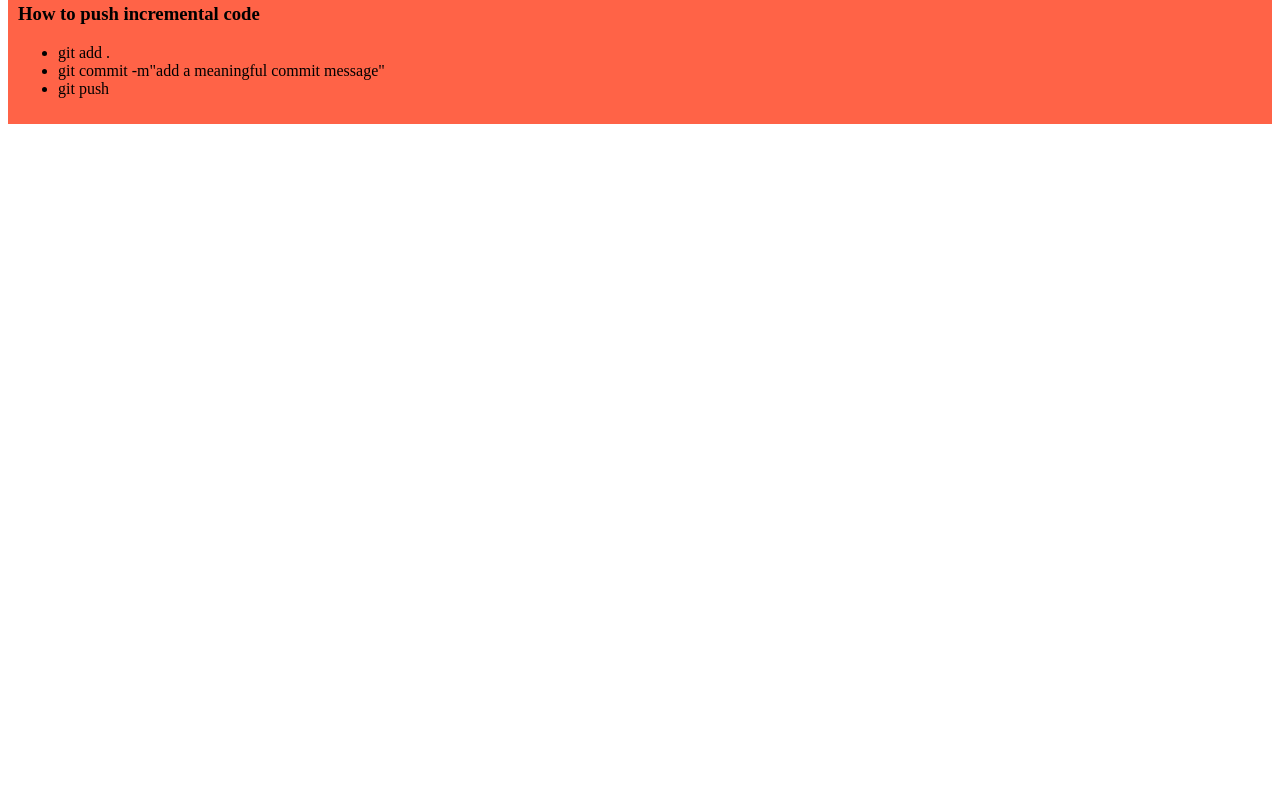
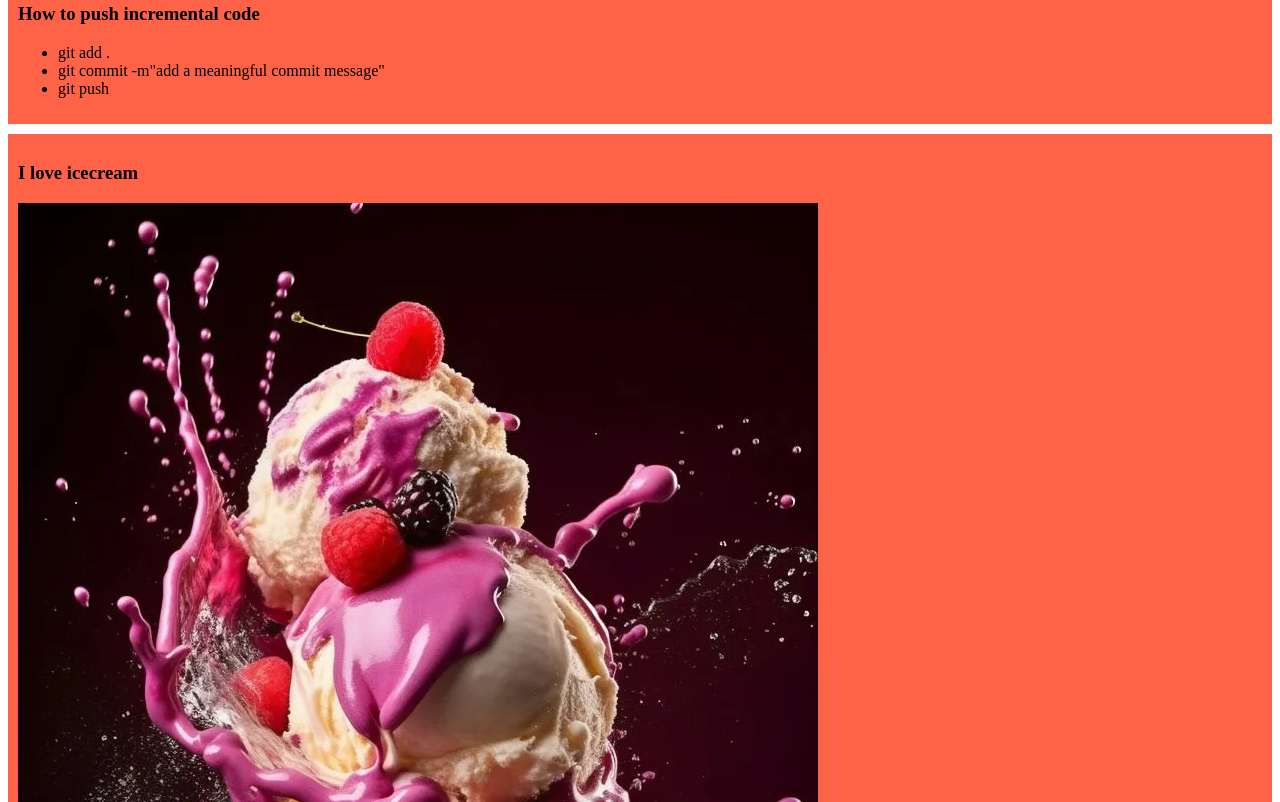
Before and after one commit to AthkiaAdiba/my-first-github-repo, a plain HTML site: page index.html in a window 1280 px wide. Shown: the part 458-1260 px from the top of the page. Before the commit the page ends 800 px from the top, so only its background shows below. Drawn offline with Linux system fonts and the light colour scheme.

Commit message:
added a icecream

```diff
--- a/index.html
+++ b/index.html
@@ -26,6 +26,10 @@
         <li>git push</li>
     </ul>
 </div>
+<div>
+    <h3>I love icecream</h3>
+    <img src="images/ice-cream-cone-splash.webp" alt="">
+</div>
 <body>
 
 </body>
```
Also changed, not shown: images/ice-cream-cone-splash.webp (added).
